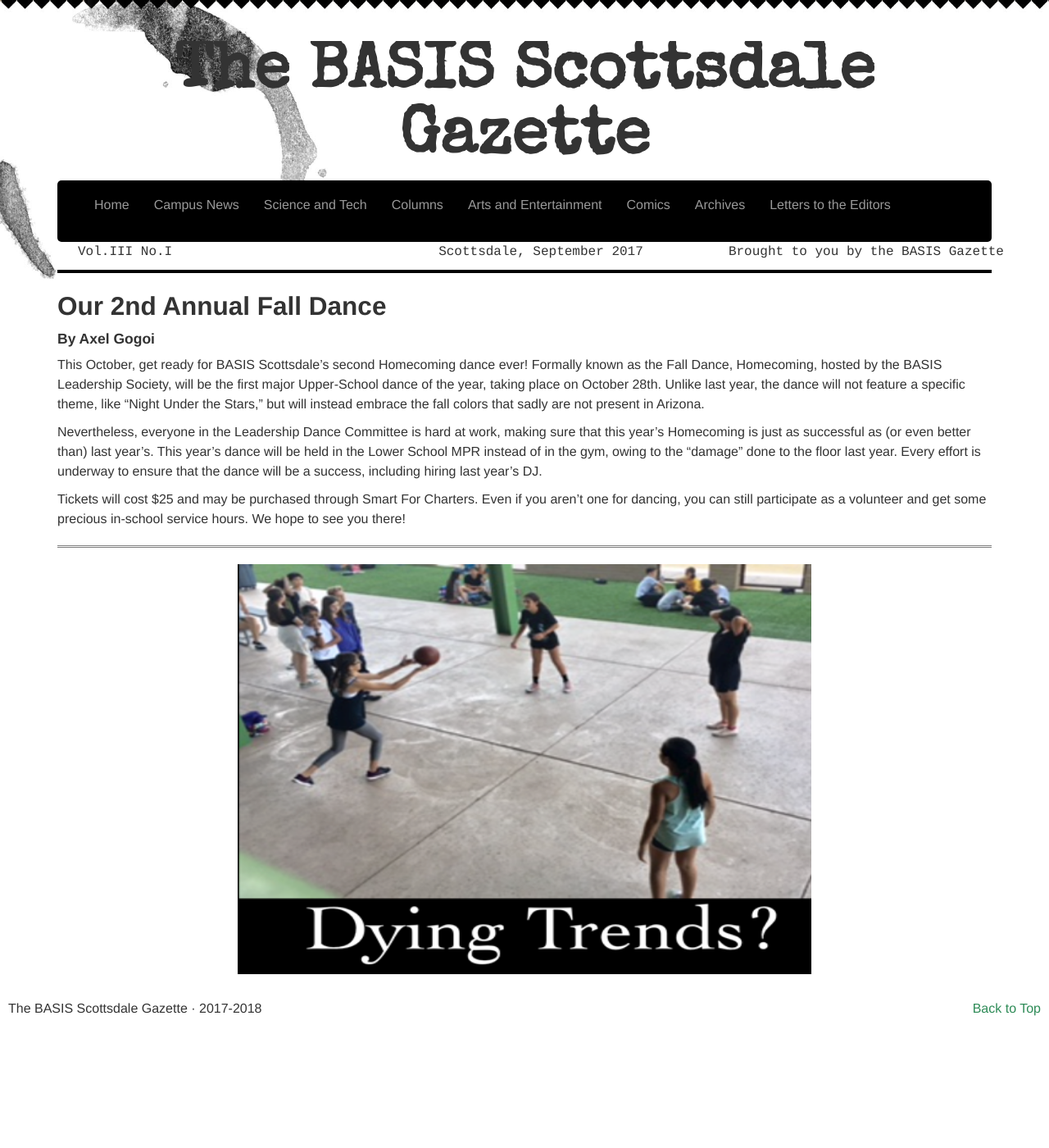
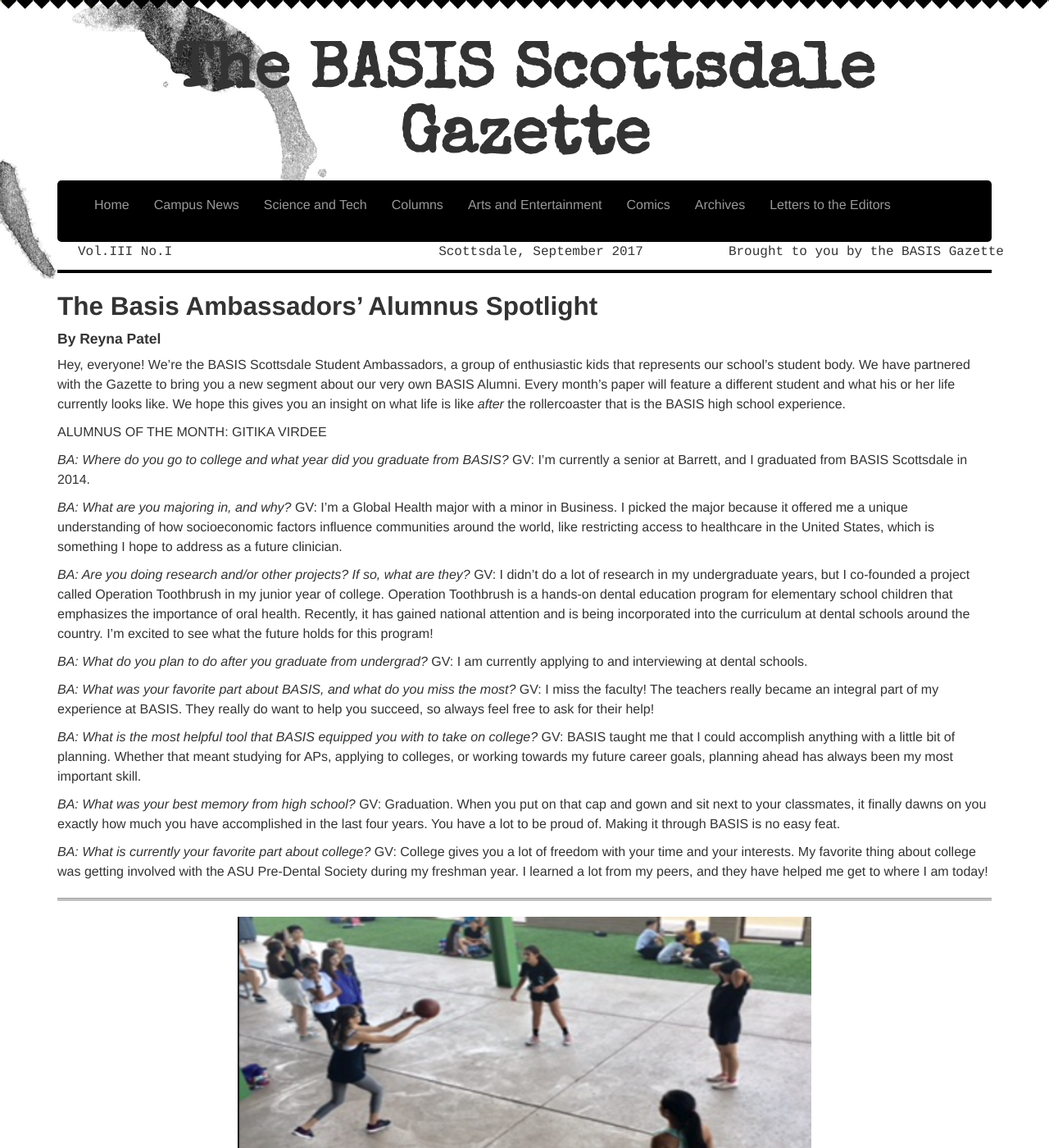
Before and after one commit to Awake99/Awake99.github.io, a Jekyll site: the page built from campus/_posts/2015-11-09-dance.md, in a window 1280 px wide and 1400 px high. Shown: the whole window at 82% size. Built offline with Jekyll 4.4.1, drawn with Linux system fonts in a browser that asks for light colours; nearby versions of some CDN libraries.

Commit message:
Update 2015-11-09-dance.md

```diff
--- a/campus/_posts/2015-11-09-dance.md
+++ b/campus/_posts/2015-11-09-dance.md
@@ -1,19 +1,41 @@
 ---
 layout: article
 image: /img/4.png
-title: Our 2nd Annual Fall Dance
-excerpt: "This October, get ready for BASIS Scottsdale’s second Homecoming dance ever! Formally known as the Fall Dance, Homecoming, hosted by the BASIS Leadership Society, will be the first major Upper-School dance of the year, taking place on October 28th."
+title: The Basis Ambassadors’ Alumnus Spotlight
+excerpt: "Hey, everyone! We’re the BASIS Scottsdale Student Ambassadors, a group of enthusiastic kids that represents our school’s student body. We have partnered with the Gazette to bring you a new segment about our very own BASIS Alumni."
 caption: ""
 ---
 
-<h2>Our 2nd Annual Fall Dance</h2>
-<h4>By Axel Gogoi</h4>
+<h2>The Basis Ambassadors’ Alumnus Spotlight </h2>
+<h4>By Reyna Patel</h4>
 
-This October, get ready for BASIS Scottsdale’s second Homecoming dance ever! Formally known as the Fall Dance, Homecoming, hosted by the BASIS Leadership Society, will be the first major Upper-School dance of the year, taking place on October 28th. Unlike last year, the dance will not feature a specific theme, like “Night Under the Stars,” but will instead embrace the fall colors that sadly are not present in Arizona.
+Hey, everyone! We’re the BASIS Scottsdale Student Ambassadors, a group of enthusiastic kids that represents our school’s student body. We have partnered with the Gazette to bring you a new segment about our very own BASIS Alumni. Every month’s paper will feature a different student and what his or her life currently looks like. We hope this gives you an insight on what life is like <em>after</em> the rollercoaster that is the BASIS high school experience.
 
-Nevertheless, everyone in the Leadership Dance Committee is hard at work, making sure that this year’s Homecoming is just as successful as (or even better than) last year’s. This year’s dance will be held in the Lower School MPR instead of in the gym, owing to the “damage” done to the floor last year. Every effort is underway to ensure that the dance will be a success, including hiring last year’s DJ.
+ALUMNUS OF THE MONTH: GITIKA VIRDEE
 
-Tickets will cost $25 and may be purchased through Smart For Charters. Even if you aren’t one for dancing, you can still participate as a volunteer and get some precious in-school service hours. We hope to see you there!
+<em>BA: Where do you go to college and what year did you graduate from BASIS?</em>
+GV: I’m currently a senior at Barrett, and I graduated from BASIS Scottsdale in 2014.
+
+<em>BA: What are you majoring in, and why?</em>
+GV: I’m a Global Health major with a minor in Business. I picked the major because it offered me a unique understanding of how socioeconomic factors influence communities around the world, like restricting access to healthcare in the United States, which is something I hope to address as a future clinician.
+
+<em>BA: Are you doing research and/or other projects? If so, what are they?</em>
+GV: I didn't do a lot of research in my undergraduate years, but I co-founded a project called Operation Toothbrush in my junior year of college. Operation Toothbrush is a hands-on dental education program for elementary school children that emphasizes the importance of oral health. Recently, it has gained national attention and is being incorporated into the curriculum at dental schools around the country. I'm excited to see what the future holds for this program!
+
+<em>BA: What do you plan to do after you graduate from undergrad?</em>
+GV: I am currently applying to and interviewing at dental schools.
+
+<em>BA: What was your favorite part about BASIS, and what do you miss the most?</em>
+GV: I miss the faculty! The teachers really became an integral part of my experience at BASIS. They really do want to help you succeed, so always feel free to ask for their help!
+
+<em>BA: What is the most helpful tool that BASIS equipped you with to take on college?</em>
+GV: BASIS taught me that I could accomplish anything with a little bit of planning. Whether that meant studying for APs, applying to colleges, or working towards my future career goals, planning ahead has always been my most important skill.
+
+<em>BA: What was your best memory from high school?</em>
+GV: Graduation. When you put on that cap and gown and sit next to your classmates, it finally dawns on you exactly how much you have accomplished in the last four years. You have a lot to be proud of. Making it through BASIS is no easy feat.
+
+<em>BA: What is currently your favorite part about college?</em>
+GV: College gives you a lot of freedom with your time and your interests. My favorite thing about college was getting involved with the ASU Pre-Dental Society during my freshman year. I learned a lot from my peers, and they have helped me get to where I am today!
 
 <hr style="border-color:#7D7D7D;height:0.5px;">
 <h6></h6>
```
